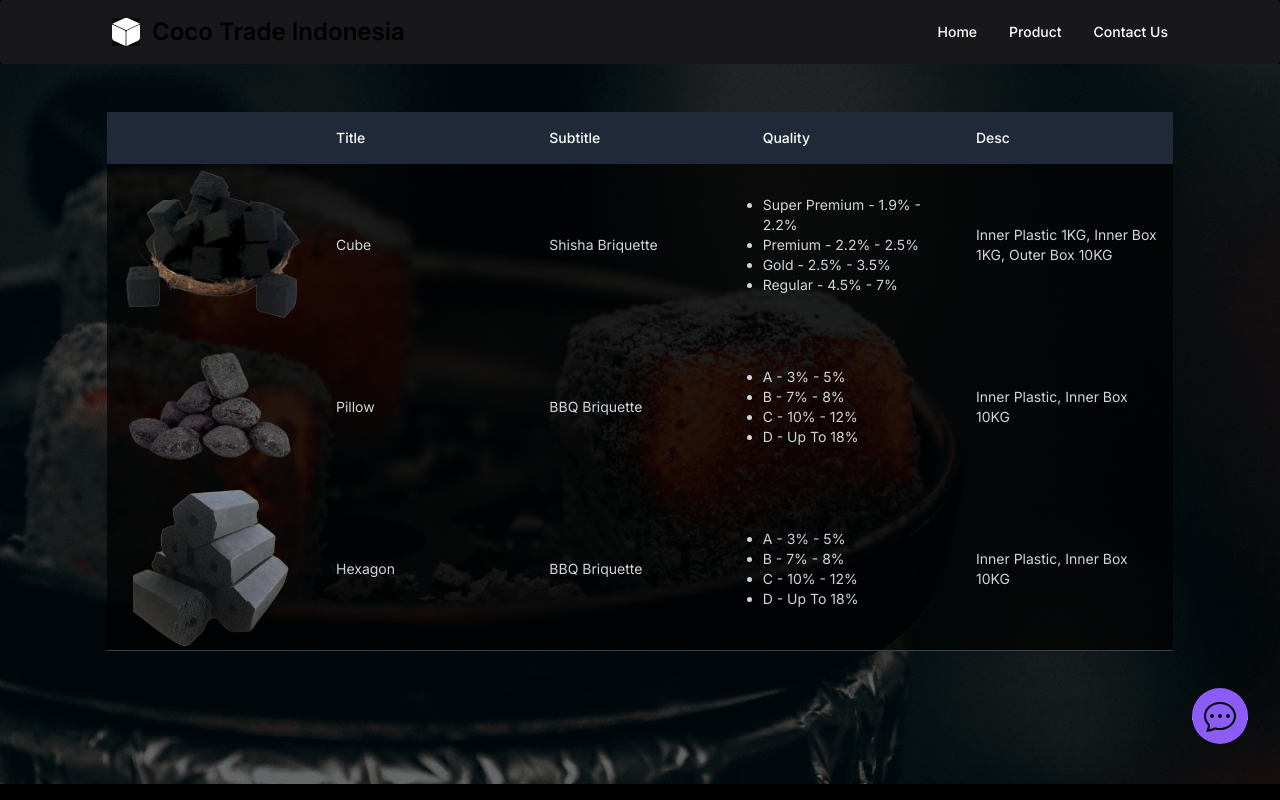
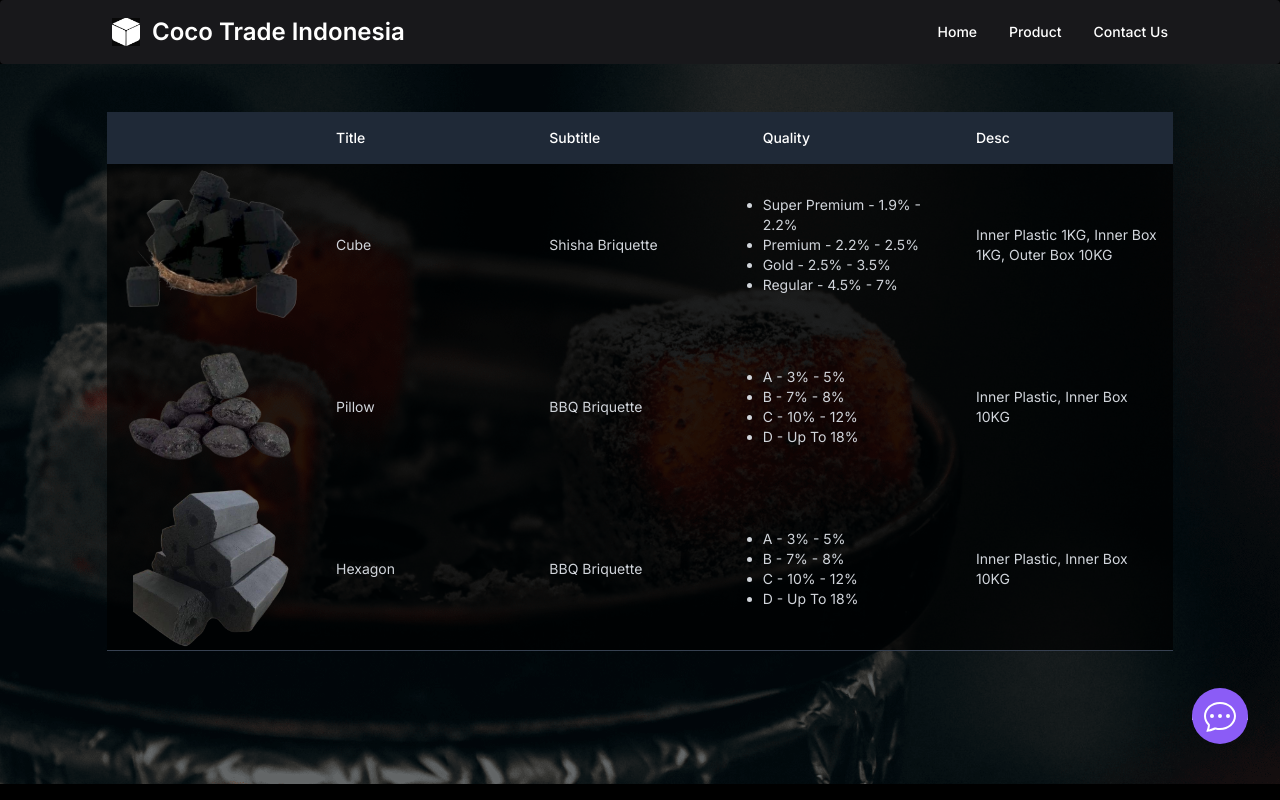
Before and after one commit to vincentiusar/Coco-Trade-Indonesia, a Next.js app: page /products in a window 1280 px wide. Shown: the top 800 px of the page. Built offline with nearby package versions, Linux system fonts and the light colour scheme.

Commit message:
Fix Black Text

```diff
--- a/src/app/page.js
+++ b/src/app/page.js
@@ -15,7 +15,7 @@
 
 function Home({ searchParams }) {
 	return (
-		<main className="flex min-h-screen flex-col items-center bg-black">
+		<main className="flex min-h-screen flex-col items-center bg-black text-white">
 			<Nav />
 			<div className="relative w-full mt-16 flex flex-col items-center">
 				<div className="absolute flex w-5/6 h-full z-10 place-content-center items-center">
--- a/src/app/products/page.jsx
+++ b/src/app/products/page.jsx
@@ -56,7 +56,7 @@
 
 function Products() {
 	return (
-		<main className="flex min-h-screen flex-col items-center bg-black" id="product">
+		<main className="flex min-h-screen flex-col items-center bg-black text-white" id="product">
 			<Nav />
 
 			<div className="w-full mt-16 relative">
```
